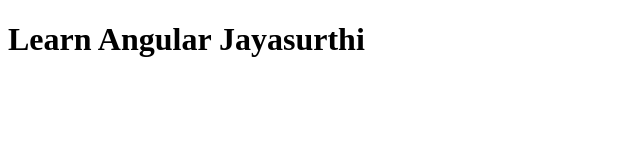
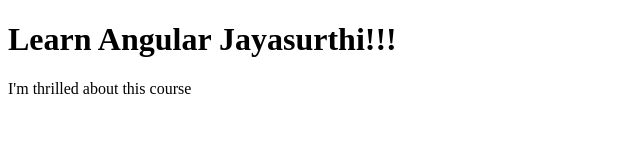
Before and after one commit to Jayasurthi/angular-example, a plain HTML site: page index.html in a window 1280 px wide. Shown: the whole page, without its empty margins (0-640 px from the left). Drawn offline with Linux system fonts and the light colour scheme.

Commit message:
New version of web file

```diff
--- a/index.html
+++ b/index.html
@@ -5,6 +5,7 @@
     <title>Angular Example</title>
   </head>
   <body>
-    <h1>Learn Angular Jayasurthi</h1>
+    <h1>Learn Angular Jayasurthi!!!</h1>
+    <p>I'm thrilled about this course</p>
   </body>
 </html>
```
